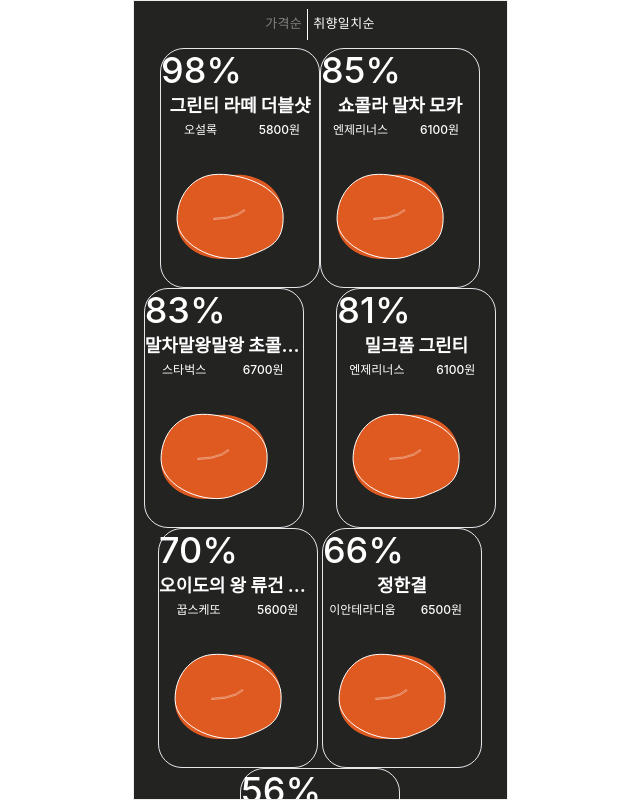
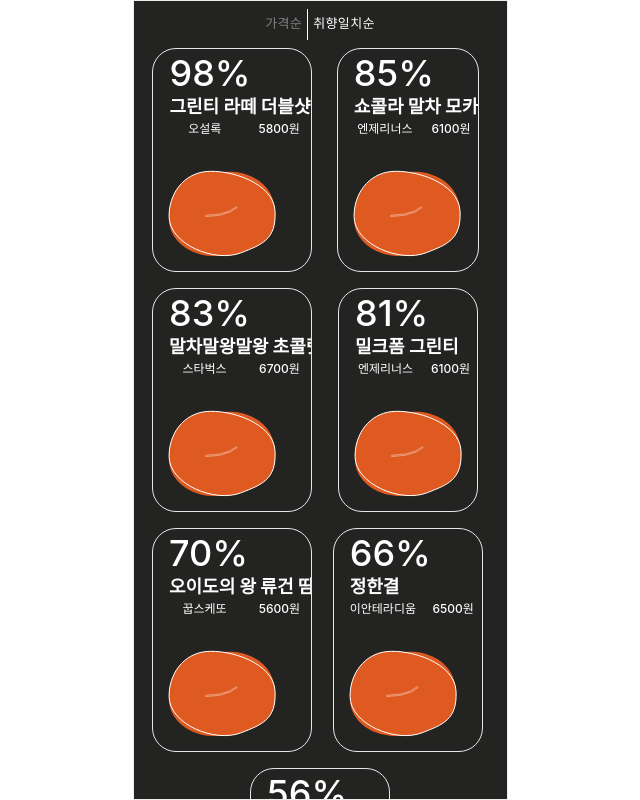
Before and after one commit to D-LINK-alpha/D-LINK-frontend, a React (Create React App) app: page / in a window 1280 px wide. Shown: the whole page, without its empty margins (320-960 px from the left). Built offline with nearby package versions, Linux system fonts and the light colour scheme.

Commit message:
Design: CSS 수정

```diff
--- a/src/pages/ResultPage/resultPage.js
+++ b/src/pages/ResultPage/resultPage.js
@@ -7,17 +7,23 @@
 
 const Card = ({ item }) => {
   return (
-    <div className=" ">
-      <div className="grid grid-cols-1 border border-gray-200 rounded-3xl items-center w-2/5 h-2/3 min-w-40  min-h-60 max-h-60">
-        <span className="text-white text-4xl flex justify-start">
+    <div className="grid grid-cols-1 w-full max-w-40  h-full max-h-60 place-items-center">
+      <div className="border border-gray-200 rounded-3xl w-fit max-w-40 max-h-56">
+        <span className="text-white text-4xl flex justify-start pl-4 pt-1">
           {item.similarity}
         </span>
-        <h2 className="text-lg text-white font-bold truncate">{item.menu}</h2>
-        <div className="grid grid-cols-2">
-          <div className="text-white mb-2 text-xs">{item.cafe}</div>
-          <div className="text-white text-xs">{item.price}</div>
+        <div className="truncate max-w-40">
+          <span className="text-lg text-white font-bold flex justify-start pl-4 ">
+            {item.menu}
+          </span>
         </div>
-        <ResultPic className="grid place-items-center" />
+        <div className="grid grid-cols-2 grid-flow-row pl-4">
+          <div className="text-white mb-2 text-xs truncate">{item.cafe}</div>
+          <div className="text-white text-xs pl-2">{item.price}</div>
+        </div>
+        <div className="grid place-items-center w-4/5">
+          <ResultPic />
+        </div>
       </div>
     </div>
   );
@@ -77,50 +83,7 @@
       price: '5800원',
     },
   ]);
-  // const data = [
-  //   {
-  //     similarity: '98%',
-  //     menu: '그린티 라떼 더블샷',
-  //     cafe: '오설록',
-  //     price: '5800원',
-  //   },
-  //   {
-  //     similarity: '85%',
-  //     menu: '쇼콜라 말차 모카',
-  //     cafe: '엔제리너스',
-  //     price: '6100원',
-  //   },
-  //   {
-  //     similarity: '83%',
-  //     menu: '말차말왕말왕 초콜릿 라떼',
-  //     cafe: '스타벅스',
-  //     price: '6700원',
-  //   },
-  //   {
-  //     similarity: '81%',
-  //     menu: '밀크폼 그린티',
-  //     cafe: '엔제리너스',
-  //     price: '6100원',
-  //   },
-  //   {
-  //     similarity: '70%',
-  //     menu: '오이도의 왕 류건 땀티',
-  //     cafe: '꿉스케또',
-  //     price: '5600원',
-  //   },
-  //   {
-  //     similarity: '66%',
-  //     menu: '정한결',
-  //     cafe: '이안테라디움',
-  //     price: '6500원',
-  //   },
-  //   {
-  //     similarity: '56%',
-  //     menu: '에궁연진',
-  //     cafe: '금천구',
-  //     price: '5800원',
-  //   },
-  // ];
+
   const sortBySimilarity = () => {
     const sortedData = [...data].sort((a, b) => {
       const similarityA = parseFloat(a.similarity.replace(/\D/g, ''));
@@ -191,7 +154,7 @@
           </Button>
         </ButtonGroup>
       </Box>
-      <div className="flex flex-wrap justify-center">
+      <div className="flex flex-wrap justify-center gap-4">
         {data.map((item, index) => (
           <Card key={index} item={item} />
         ))}
```
